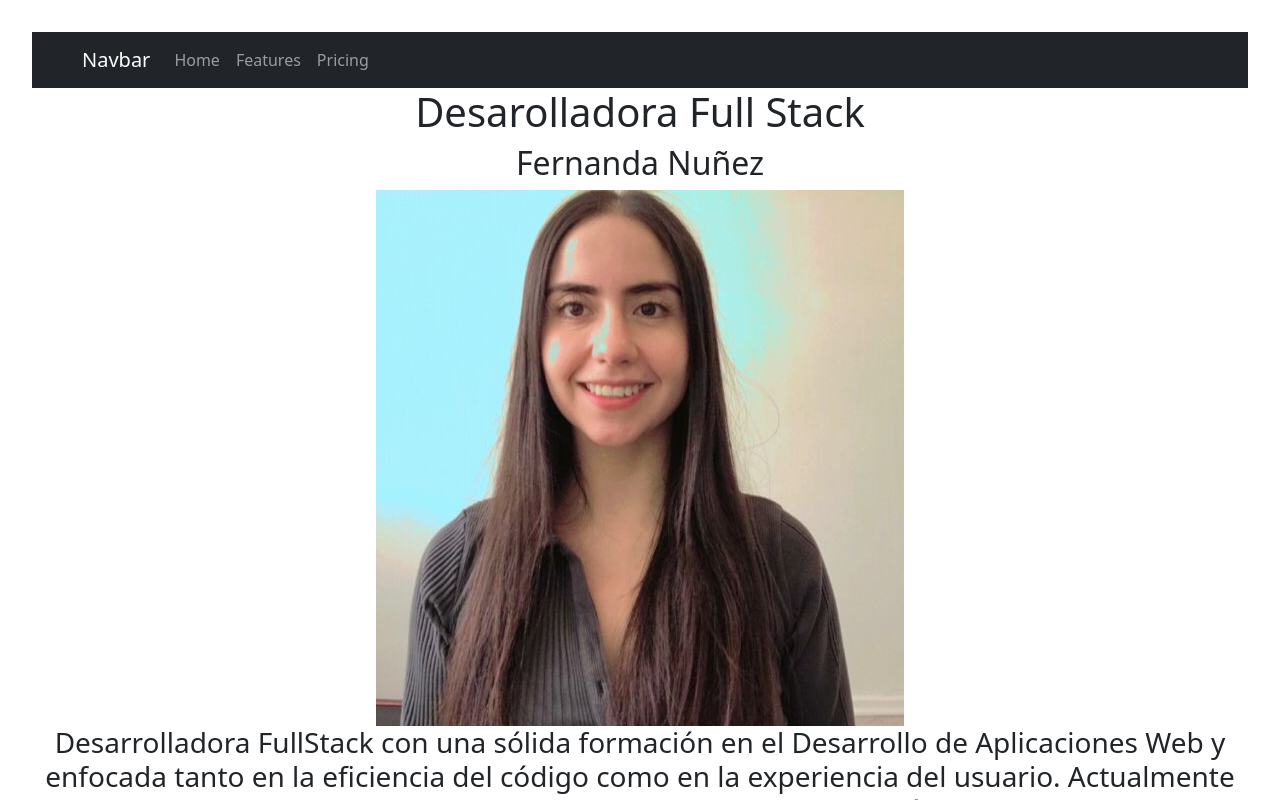
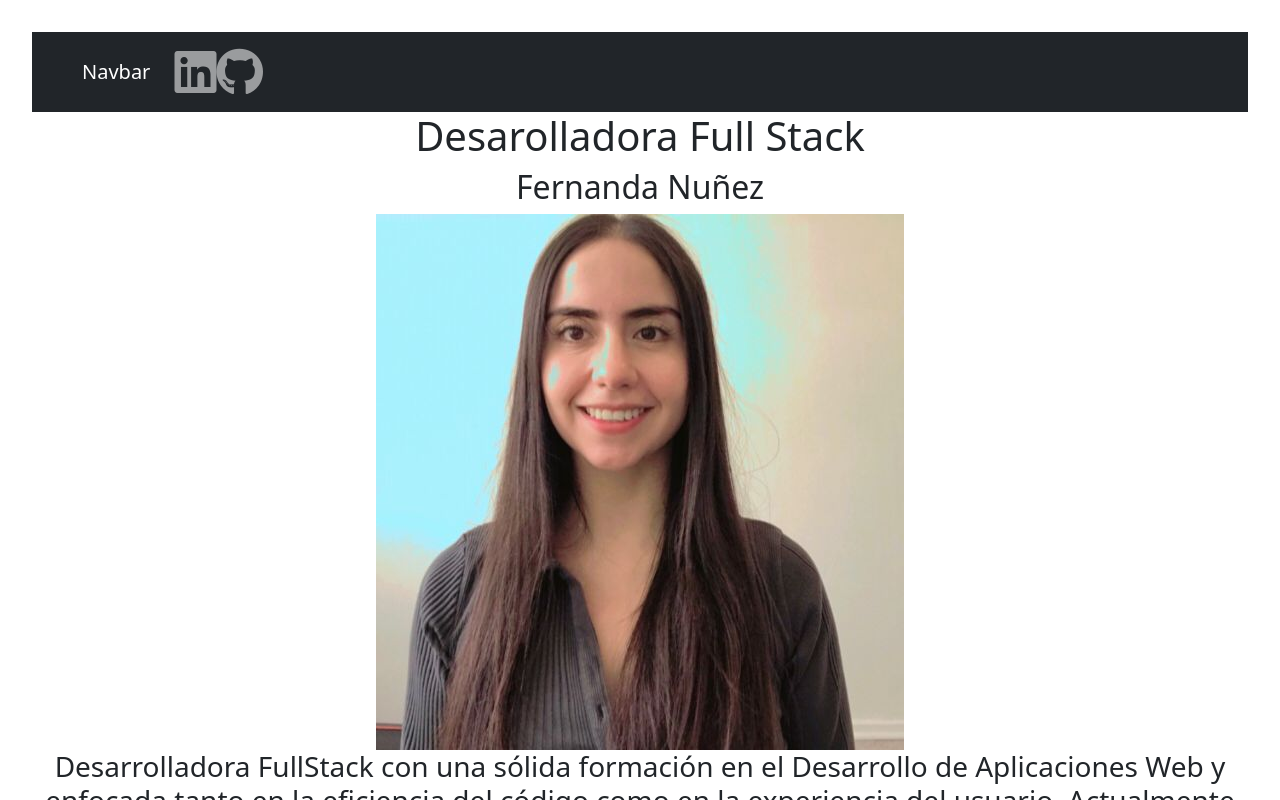
Before and after one commit to Fernanda553/portafolio, a React (Vite) app: page / in a window 1280 px wide. Shown: the top 800 px of the page. Built offline with nearby package versions, Linux system fonts and the light colour scheme.

Commit message:
add icons in Navigation

```diff
--- a/src/components/Navigation.jsx
+++ b/src/components/Navigation.jsx
@@ -7,9 +7,9 @@ export const Navigation = () => {
       <Container>
         <Navbar.Brand href='#home'>Navbar</Navbar.Brand>
         <Nav className='me-auto'>
-          <Nav.Link href='#home'>Home</Nav.Link>
-          <Nav.Link href='#features'>Features</Nav.Link>
-          <Nav.Link href='#pricing'>Pricing</Nav.Link>
+          <Nav.Link href='home'><i class='fa-brands fa-linkedin fa-3x' />
+            <i class='fa-brands fa-github fa-3x' />
+          </Nav.Link>
         </Nav>
       </Container>
     </Navbar>
```
